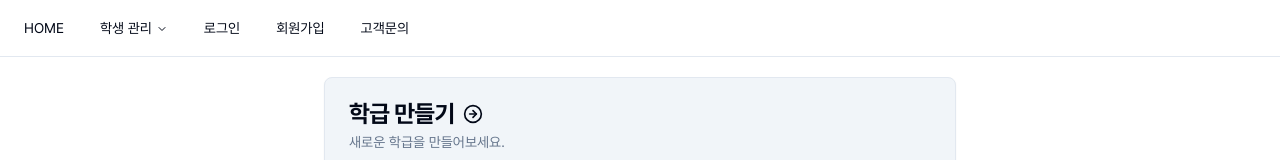
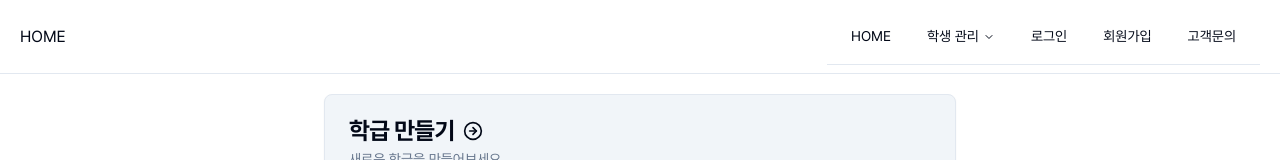
Before and after one commit to Gaoridang/school-helper, a Next.js app: page / in a window 1280 px wide. Shown: the top 160 px of the page. Built offline with nearby package versions, Linux system fonts and the light colour scheme; no server answers; the database is empty.

Commit message:
Add: 네비바 홈 추가

```diff
--- a/app/Navbar.tsx
+++ b/app/Navbar.tsx
@@ -1,8 +1,14 @@
 import NavMenus from "@/components/nav-menu";
 import { getUserInfo } from "./utils/getUserInfo";
+import Link from "next/link";
 
 export async function Navbar() {
   const user = await getUserInfo();
 
-  return <NavMenus data={user} />;
+  return (
+    <div className="flex items-center justify-between gap-4 px-5 py-2 border-b">
+      <Link href="/">HOME</Link>
+      <NavMenus data={user} />
+    </div>
+  );
 }
```
